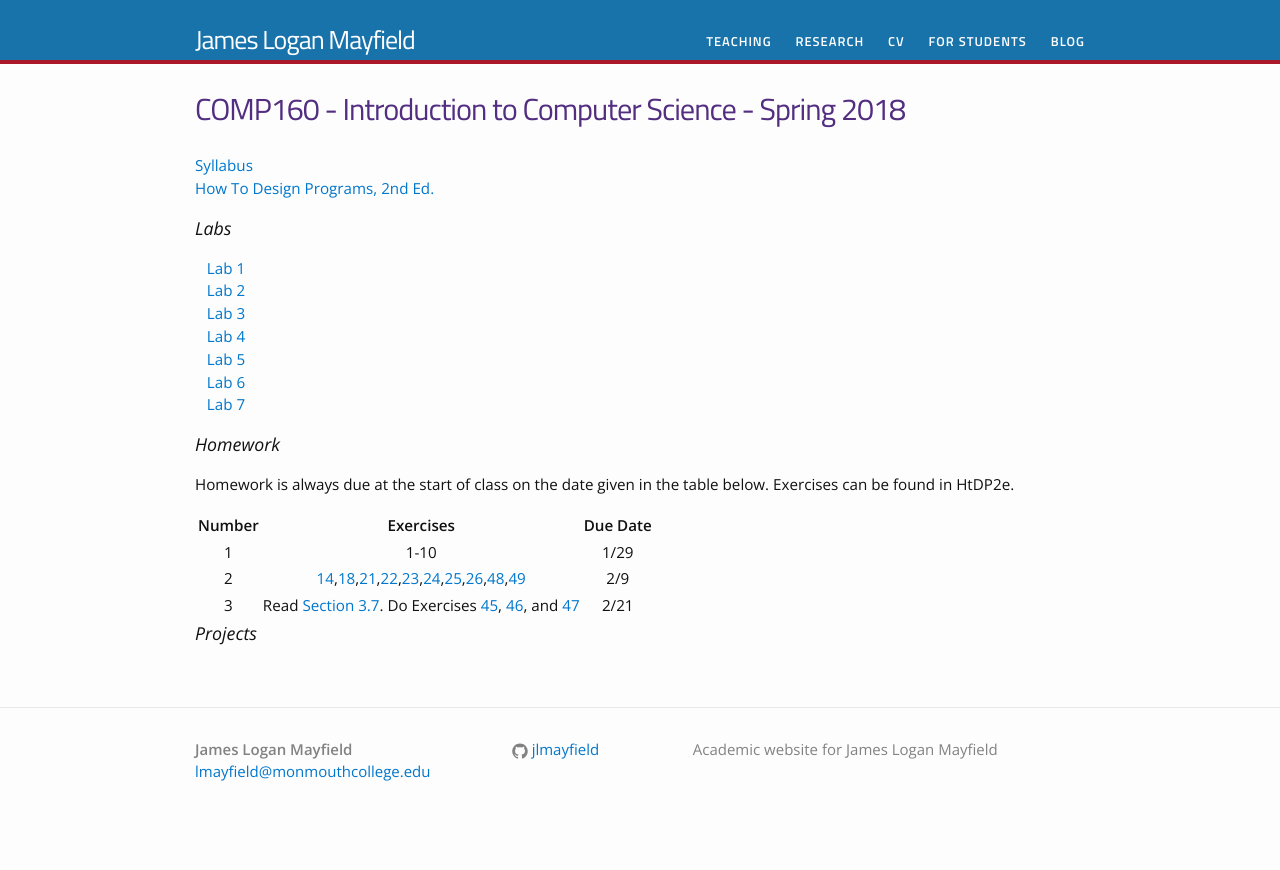
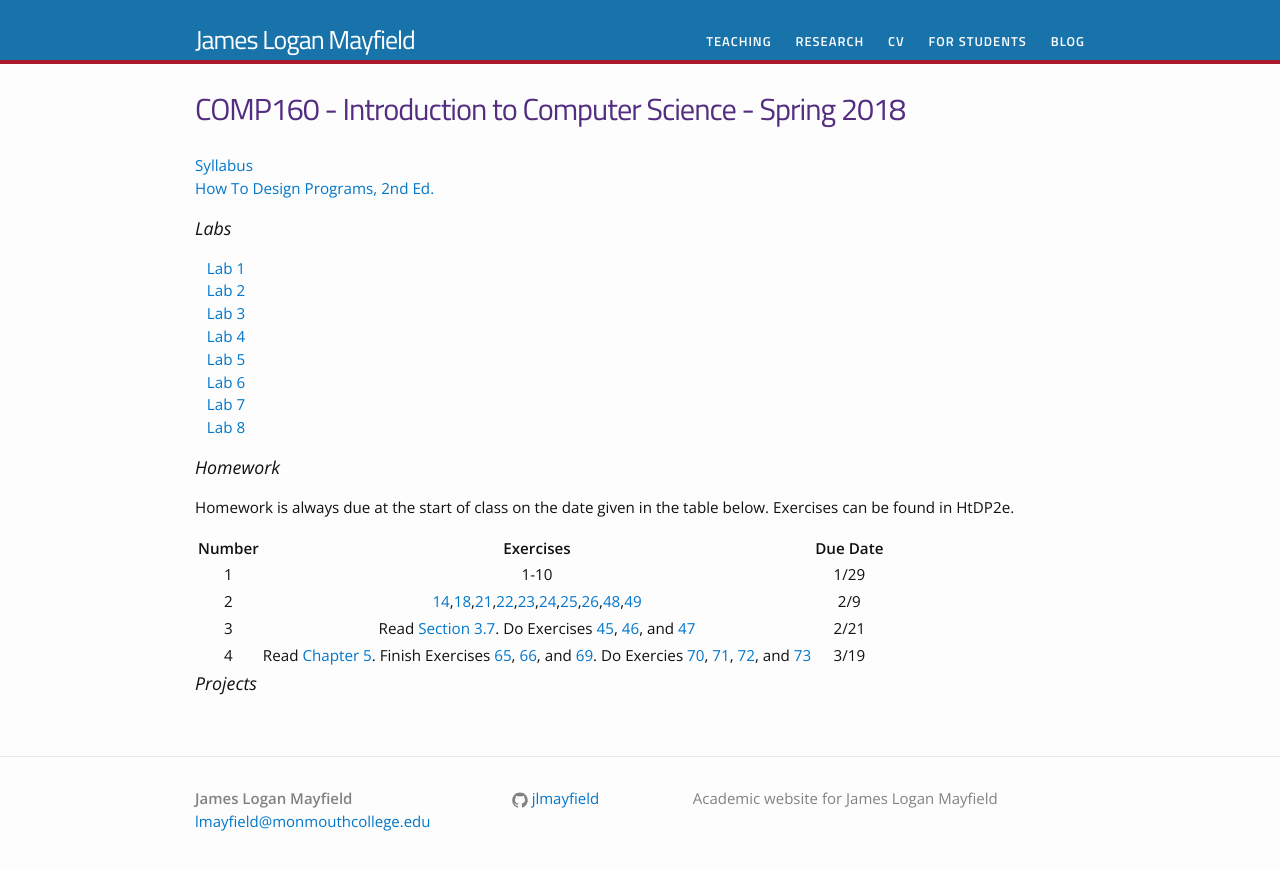
Before and after one commit to jlmayfield/jlmayfield.github.io, a Jekyll site: the page built from teaching/comp160.md, in a window 1280 px wide. Shown: the top 870 px of the page. Built offline with Jekyll 4.4.1, drawn with Linux system fonts in a browser that asks for light colours.

Commit message:
sp18. c160. lab8 hwk4.

```diff
--- a/teaching/comp160.md
+++ b/teaching/comp160.md
@@ -17,6 +17,7 @@ permalink: /teaching/COMP160/
 &nbsp;&nbsp;&nbsp;[Lab 5](/teaching/COMP160/labs/comp160-lab5.pdf)
 &nbsp;&nbsp;&nbsp;[Lab 6](/teaching/COMP160/labs/comp160-lab6.pdf)
 &nbsp;&nbsp;&nbsp;[Lab 7](/teaching/COMP160/labs/comp160-lab7.pdf)
+&nbsp;&nbsp;&nbsp;[Lab 8](/teaching/COMP160/labs/comp160-lab8.pdf)
 
 
 ### Homework
@@ -28,6 +29,7 @@ Homework is always due at the start of class on the date given in the table belo
 |  1     |  1-10     |  1/29    |
 |  2     |[14](http://htdp.org/2018-01-06/Book/part_one.html#%28counter._%28exercise._fun3%29%29),[18](http://htdp.org/2018-01-06/Book/part_one.html#%28counter._%28exercise._fun10a%29%29),[21](http://htdp.org/2018-01-06/Book/part_one.html#%28counter._%28exercise._ex~3astepper1%29%29),[22](http://htdp.org/2018-01-06/Book/part_one.html#%28counter._%28exercise._dr-step0%29%29),[23](http://htdp.org/2018-01-06/Book/part_one.html#%28counter._%28exercise._dr-step2%29%29),[24](http://htdp.org/2018-01-06/Book/part_one.html#%28counter._%28exercise._dr-step4%29%29),[25](http://htdp.org/2018-01-06/Book/part_one.html#%28counter._%28exercise._dr-step10%29%29),[26](http://htdp.org/2018-01-06/Book/part_one.html#%28counter._%28exercise._dr-step10b%29%29),[48](http://htdp.org/2018-01-06/Book/part_one.html#%28counter._%28exercise._cond1%29%29),[49](http://htdp.org/2018-01-06/Book/part_one.html#%28counter._%28exercise._cond1-nested%29%29) |  2/9  |
 |  3     |  Read [Section 3.7](http://www.htdp.org/2018-01-06/Book/part_one.html#%28part._sec~3azoo1%29). Do Exercises [45](http://www.htdp.org/2018-01-06/Book/part_one.html#%28counter._%28exercise._design12%29%29), [46](http://www.htdp.org/2018-01-06/Book/part_one.html#%28counter._%28exercise._design13%29%29), and [47](http://www.htdp.org/2018-01-06/Book/part_one.html#%28counter._%28exercise._design14%29%29) | 2/21 |
+|  4     | Read [Chapter 5](http://htdp.org/2018-01-06/Book/part_one.html#%28part._ch~3astructure%29). Finish Exercises [65](http://htdp.org/2018-01-06/Book/part_one.html#%28counter._%28exercise._struct3%29%29), [66](http://htdp.org/2018-01-06/Book/part_one.html#%28counter._%28exercise._struct3b%29%29), and [69](http://htdp.org/2018-01-06/Book/part_one.html#%28counter._%28exercise._struct3a%29%29). Do Exercies [70](http://htdp.org/2018-01-06/Book/part_one.html#%28counter._%28exercise._ex~3acompute-struct1%29%29), [71](http://htdp.org/2018-01-06/Book/part_one.html#%28counter._%28exercise._ex~3acompute-struct2%29%29), [72](http://htdp.org/2018-01-06/Book/part_one.html#%28counter._%28exercise._struct6%29%29), and [73](http://htdp.org/2018-01-06/Book/part_one.html#%28counter._%28exercise._ex~3aupdater1%29%29) | 3/19 |
 
 
 ### Projects
```
Also changed, not shown: 1 other file.
